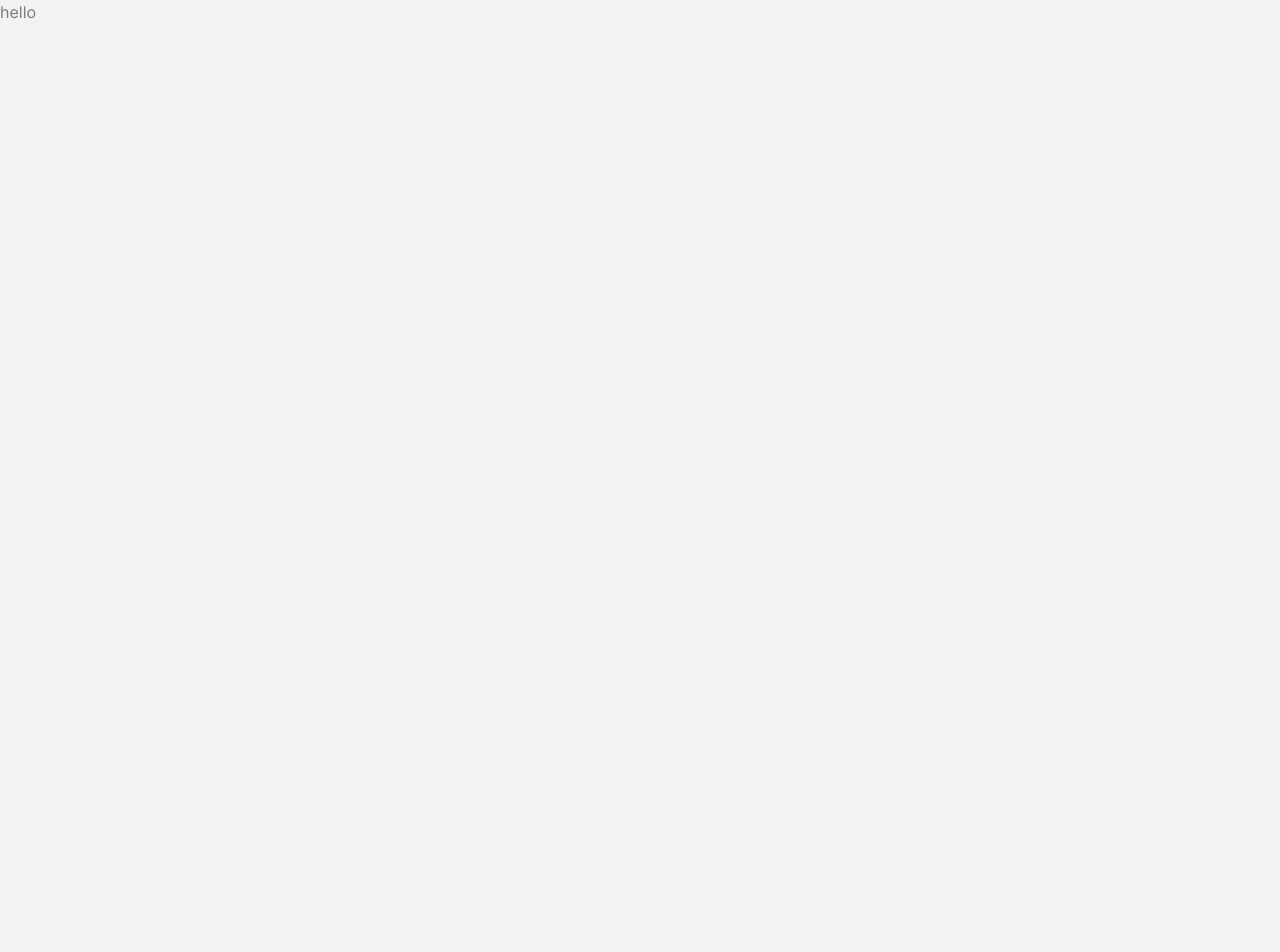
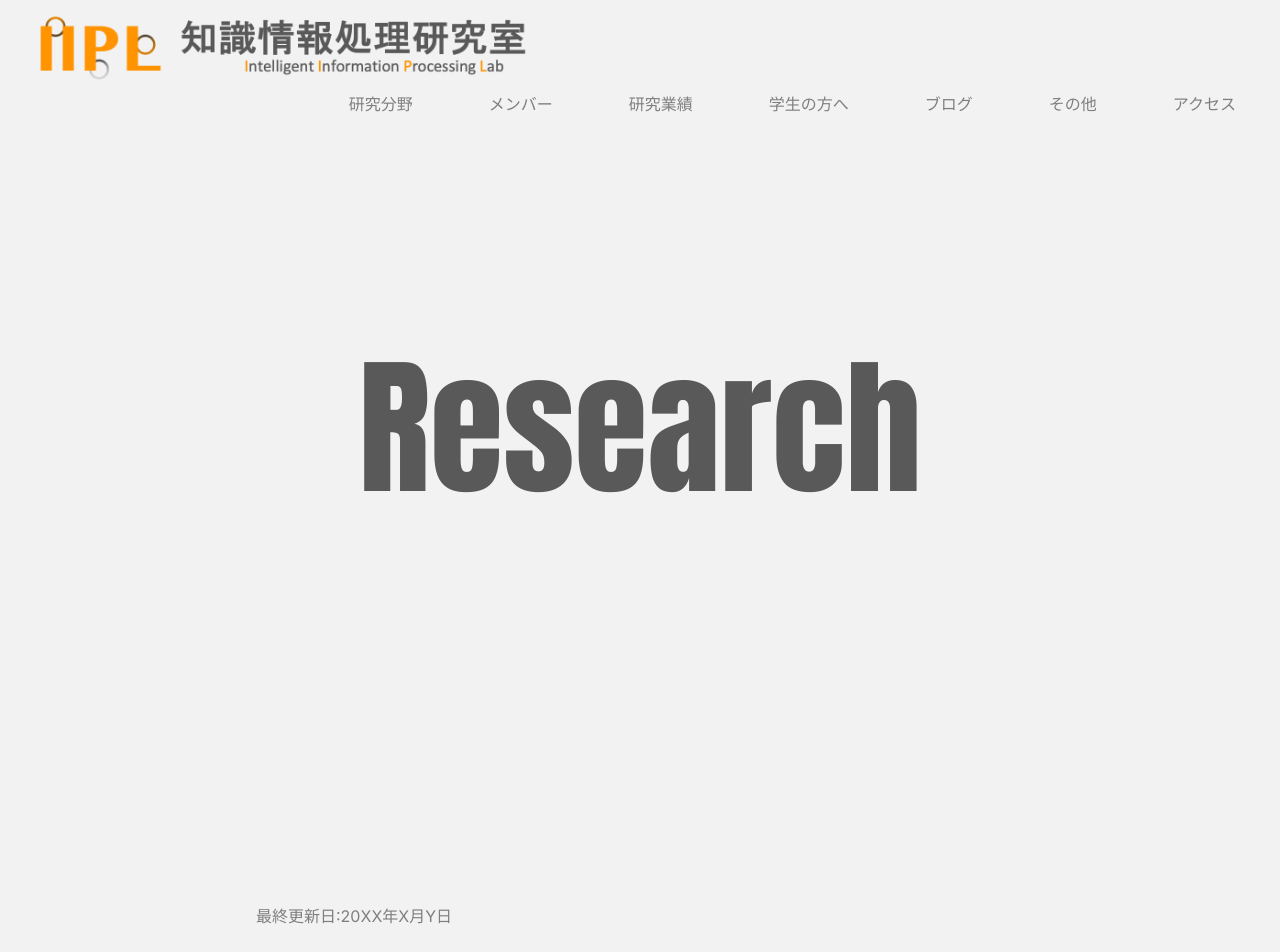
Before and after one commit to iiplDoshisha/iiplHP, a Next.js app in the folder frontend/web-front/: page / in a window 1280 px wide. Shown: the top 952 px of the page. Before the commit the page ends 800 px from the top, so only its background shows below. Built offline with nearby package versions, Linux system fonts and the light colour scheme.

Commit message:
feat:最終更新日の実装

```diff
--- /dev/null
+++ b/frontend/web-front/src/app/date_updated/page.tsx
@@ -0,0 +1,9 @@
+import DateUpdated from "@/components/date_updated/DateUpdated";
+
+export default function Home() {
+  return (
+    <div>
+        <DateUpdated/>
+    </div>
+  );
+}
--- a/frontend/web-front/src/app/page.tsx
+++ b/frontend/web-front/src/app/page.tsx
@@ -1,7 +1,15 @@
 import Header from "@/components/header/Header";
+import Title from "@/components/title/Title";
+import DateUpdated from "@/components/date_updated/DateUpdated";
+import Footer from "@/components/footer/Footer";
 
 export default function Home() {
   return (
-    <div>hello</div>
+    <div className="flex-col h-screen">
+        <Header/>
+            <Title text='Research'/>
+            <DateUpdated/>
+        <Footer/>
+    </div>
   );
 }
--- /dev/null
+++ b/frontend/web-front/src/components/date_updated/DateUpdated.tsx
@@ -0,0 +1,24 @@
+"use client";
+import React from 'react';
+
+const styles = {
+
+    //md:~~  768pxで適応
+    //lg:~~  1024px
+
+    date_updated:`
+      text-base
+      ml-64
+      my-44
+    `
+}
+
+
+const DateUpdated = () => {
+  return (
+    <div>
+      <h2 className={styles.date_updated}>最終更新日:20XX年X月Y日</h2>
+    </div>
+  )
+}
+export default DateUpdated
```
Also changed, not shown: 1 other file (tests, documents, lock files or other folders).
